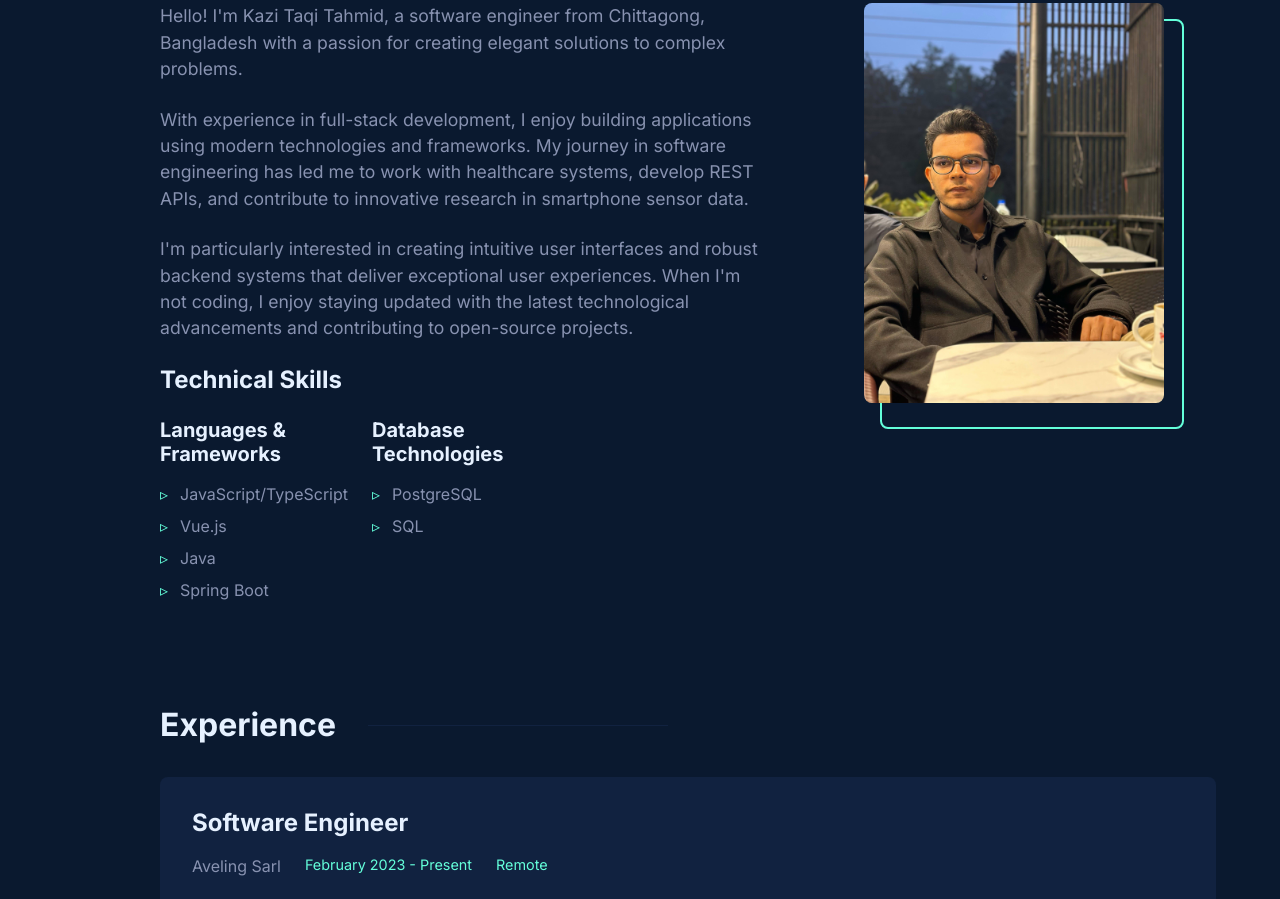
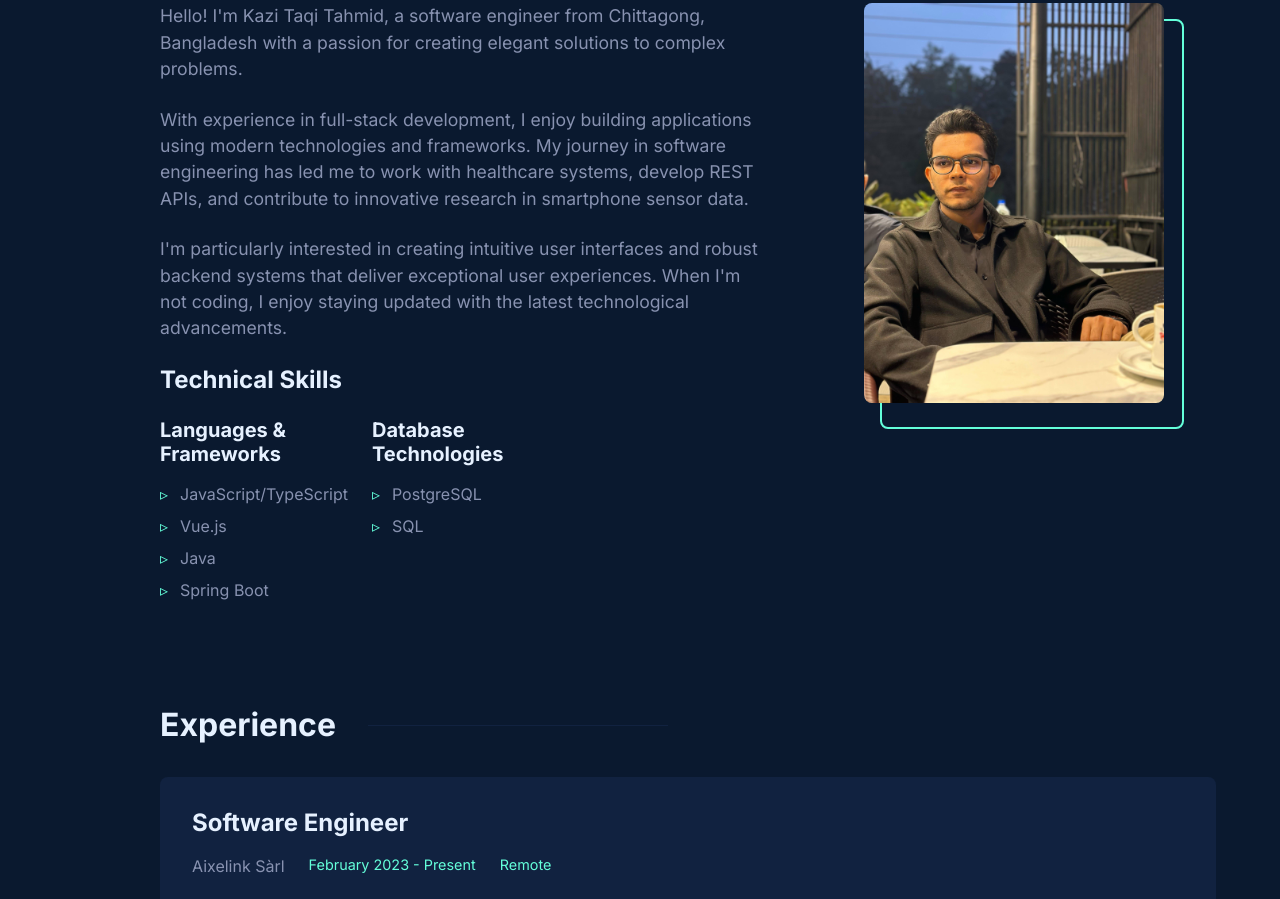
Before and after one commit to tahmidtaqi/taqiTahmidPortfolio, an Astro site: page / in a window 1280 px wide. Shown: the part 915-1814 px from the top of the page. Built offline with nearby package versions, Linux system fonts and the light colour scheme; Astro itself is replaced by a stand-in of ours.

Commit message:
fixed typing errors

```diff
--- a/src/components/About.astro
+++ b/src/components/About.astro
@@ -22,7 +22,7 @@
       <p>
         I'm particularly interested in creating intuitive user interfaces and robust backend systems that
         deliver exceptional user experiences. When I'm not coding, I enjoy staying updated with the latest
-        technological advancements and contributing to open-source projects.
+        technological advancements.
       </p>
 
       <h3>Technical Skills</h3>
--- a/src/components/Experience.astro
+++ b/src/components/Experience.astro
@@ -11,7 +11,7 @@
       <div class="experience-header">
         <h3>Software Engineer</h3>
         <div class="experience-company">
-          <span>Aveling Sarl</span>
+          <span>Aixelink Sàrl</span>
           <span class="experience-date">February 2023 - Present</span>
           <span class="experience-type">Remote</span>
         </div>
```
